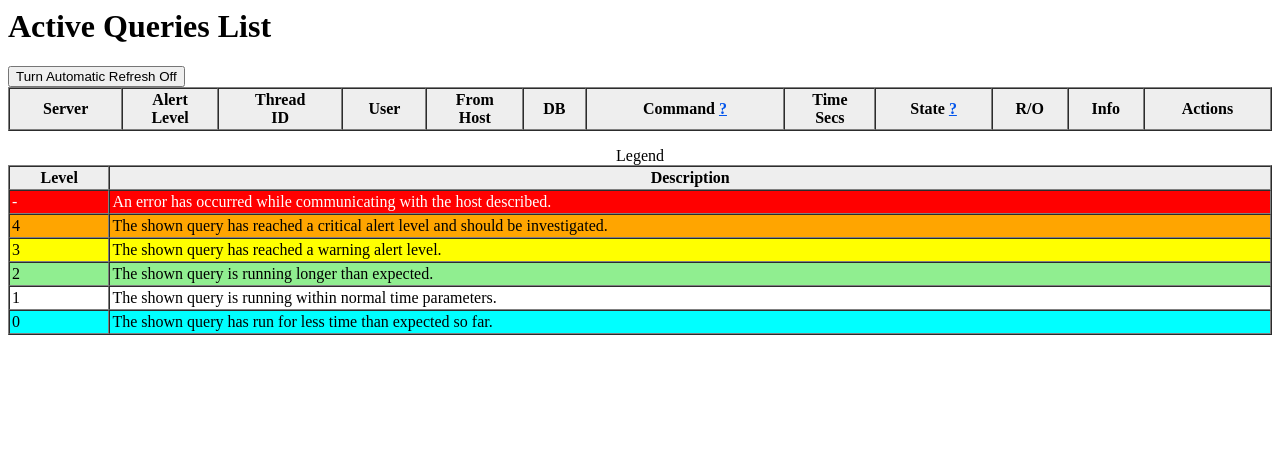
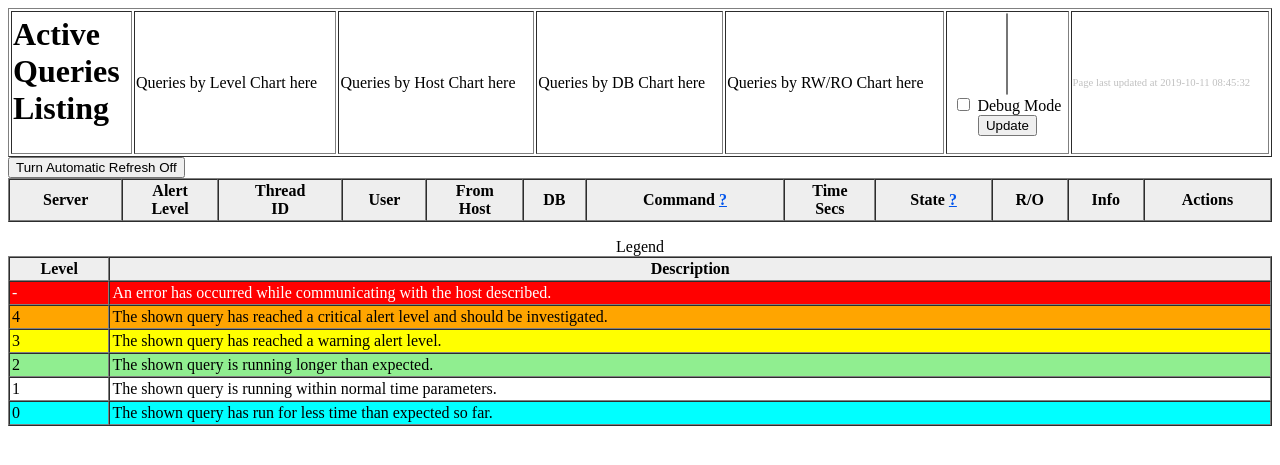
Before and after one commit to kbcmdba/ActiveQueryListing, a PHP site: page / in a window 1280 px wide. Shown: the top 465 px of the page. Run offline with PHP 8.4, Linux system fonts and the light colour scheme; tables that the repository leaves empty hold one stand-in row (values such as "Sample post"); lists and menus that the app fills with data are empty; some libraries are stand-ins or nearby versions.

Commit message:
Intermediate check-in

```diff
--- a/css/main.css
+++ b/css/main.css
@@ -86,3 +86,7 @@ a {
 a:visited {
 	color: #0254EB
 }
+#updatedAt {
+	color: silver;
+	font-size: 8pt;
+}
--- a/index.php
+++ b/index.php
@@ -26,6 +26,12 @@ namespace com\kbcmdba\aql ;
 
 require('Libs/autoload.php');
 require('utility.php');
+
+$hostList = Tools::params( 'hosts' ) ;
+
+if ( ! is_array( $hostList ) ) {
+    $hostList = [ Tools::params('hosts') ] ;
+}
 
 $headerFooterRow = <<<HTML
 <tr>
@@ -61,22 +67,49 @@ SELECT h.hostname
      , h.alert_info_secs
      , h.alert_low_secs
   FROM aql_db.host AS h
- WHERE 1 = 1
-   AND should_monitor = 1
-   AND decommissioned = 0
+ WHERE h.should_monitor = 1
+   AND h.decommissioned = 0
 
 SQL;
+$config = new Config();
+$dbc = new DBConnection();
+$dbh = $dbc->getConnection();
+$dbh->set_charset('utf8');
+$in = "'" . implode("', '", array_map( [ $dbh, 'real_escape_string' ], $hostList ) ) . "'";
+
+$someHostsQuery = <<<SQL
+SELECT h.hostname
+     , h.alert_crit_secs
+     , h.alert_warn_secs
+     , h.alert_info_secs
+     , h.alert_low_secs
+  FROM aql_db.host AS h
+ WHERE h.decommissioned = 0
+   AND h.hostname IN ( $in )
+SQL;
 $allHostsList = '';
+$baseUrl = $config->getBaseUrl();
+$showAllHosts = ( 0 === count($hostList) );
 try {
-    $config = new Config();
-    $dbc = new DBConnection();
-    $dbh = $dbc->getConnection();
     $result = $dbh->query($allHostsQuery);
-    if ($result) {
+    if (! $result) {
+        throw new \ErrorException( "Query failed: $allHostsQuery\n Error: " . $dbh->error );
+    }
+    while ($row = $result->fetch_row()) {
+        $serverName = htmlentities($row[0]);
+        $selected = ( in_array( $row[0], $hostList ) ) ? 'selected="selected"' : '' ;
+        $allHostsList .= "  <option value=\"$serverName\" $selected>$serverName</option>\n";
+        if ( $showAllHosts ) {
+            processHost($js, $row[0], $baseUrl, $row[1], $row[2], $row[3], $row[4]);
+        }
+    }
+    if ( ! $showAllHosts ) {
+        $result = $dbh->query($someHostsQuery);
+        if (! $result) {
+            throw new \ErrorException( "Query failed: $someHostsQuery\n Error: " . $dbh->error );
+        }
         while ($row = $result->fetch_row()) {
-            $serverName = htmlentities($row[0]);
-            $allHostsList .= "  <option value=\"$serverName\">$serverName</option>\n";
-            processHost($js, $row[0], $config->getBaseUrl(), $row[1], $row[2], $row[3], $row[4]);
+            processHost($js, $row[0], $baseUrl, $row[1], $row[2], $row[3], $row[4]);
         }
     }
     $whenBlock = $js['WhenBlock'];
@@ -107,9 +140,31 @@ function loadPage() {
 
 JS
     );
+    $now = Tools::currentTimestamp();
+    $debugChecked = ( $debug ) ? 'checked="checked"' : '' ;
     $page->setBody(
         <<<HTML
-<h1>Active Queries List</h1>
+<table id="top" width="100%" border="1">
+  <tr>
+    <td valign="middle"><h1>Active<br/>Queries<br/>Listing</h1></td>
+    <td valign="middle">Queries by Level Chart here</td>
+    <td valign="middle">Queries by Host Chart here</td>
+    <td valign="middle">Queries by DB Chart here</td>
+    <td valign="middle">Queries by RW/RO Chart here</td>
+    <td valign="middle">
+      <center>
+        <form method="get">
+          <select name="hosts[]" multiple="multiple" size=5>
+            $allHostsList
+          </select><br />
+          <input type="checkbox" name="debug" value="1" $debugChecked/> Debug Mode<br />
+          <input type="submit" value="Update" />
+        </form>
+      </center>
+    </td>
+    <td valign="middle" id="updatedAt">Page last updated at $now</td>
+  </tr>
+</table>
 
 <button id="toggleButton" onclick="togglePageRefresh(); return false;">Turn Automatic Refresh Off</button>
 <table border=1 cellspacing=0 cellpadding=2 id="dataTable" width="100%" class="tablesorter">
--- a/js/common.js
+++ b/js/common.js
@@ -1,4 +1,3 @@
-
 /**
  *
  * aql - Active Query Listing
@@ -174,7 +173,11 @@ function flipFlop() {
 ///////////////////////////////////////////////////////////////////////////////
 
 function myCallback( i, item ) {
-    var showChars = 40 ;
+	console.log(i, item);
+    var showChars = 40;
+    const urlParams = new URLSearchParams(window.location.search);
+    const debug = urlParams.get('debug');
+    const debugString = ( debug == '1' ) ? '&debug=1' : '' ;
     if (    ( typeof item[ 'result' ] !== 'undefined' )
          && ( typeof item[ 'result' ][0] !== 'undefined' )
          && ( typeof item[ 'result' ][0][ 'level' ] !== 'undefined' )
@@ -184,6 +187,7 @@ function myCallback( i, item ) {
             var level  = item[ 'result' ][ itemNo ][ 'level' ] ;
             var info   = item[ 'result' ][ itemNo ][ 'info' ] ;
             var server = item[ 'result' ][ itemNo ][ 'server' ] ;
+            var serverLinkAddress = '<a href="?hosts[]=' + server + debugString + '">' + server + '</a>' ;
             if ( info.length > showChars + 8 ) {
                 var first = info.substr( 0, showChars ) ;
                 var last  = info.substr( showChars, info.length - showChars ) ;
@@ -194,18 +198,8 @@ function myCallback( i, item ) {
                           + '</span>&nbsp;&nbsp;<a href="" class="morelink">'
                           + 'more</a></span>' ;
             }
-            if ( server.length > showChars ) {
-            	var first = server.substr( 0, showChars ) ;
-            	var last  = server.substr( showChars, server.length - showChars ) ;
-            	server    = first
-                          + '<span class="moreelipses">...</span>'
-                          + '<span class="morecontent"><span>'
-                          + last
-                          + '</span>&nbsp;&nbsp;<a href="" class="morelink">'
-                          + 'more</a></span>' ;
-            }
             var myRow = $("<tr class=\"level" + level + "\">"
-                         +      "<td class=\"comment more\">" + server
+                         +      "<td class=\"comment more\">" + serverLinkAddress
                          + "</td><td align=\"center\">" + level
                          + "</td><td align=\"center\">" + item[ 'result' ][ itemNo ][ 'id'       ]
 	                     + "</td><td>" + item[ 'result' ][ itemNo ][ 'user'     ]
```
